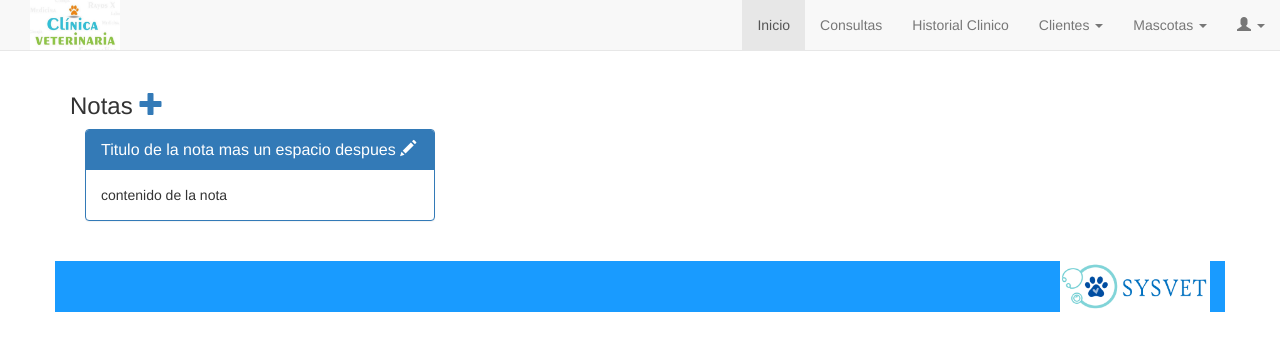
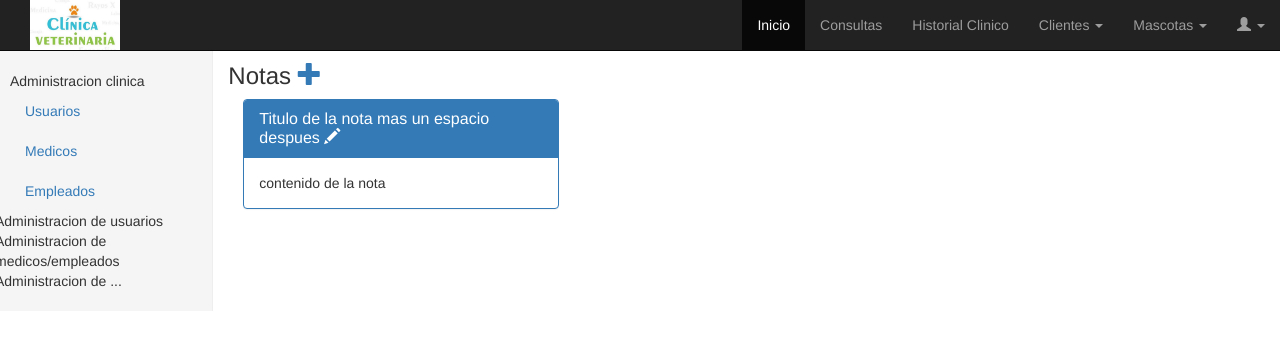
Before and after one commit to DevPython12/SYSVET, a PHP site: page /admin/index.html in a window 1280 px wide. Shown: the top 351 px of the page. Run offline with PHP 8.4, Linux system fonts and the light colour scheme.

Commit message:
actualizacion
creadas carpetas admin y usuario para sus respectivas necesidades, agregado nav a la derecha en administrador, modificacion de hoja de estilos para que funcione el nav y se vea 2/3, no se como desmadre el login pero lo arregle y no se que modifique

```diff
--- a/admin/index.html
+++ b/admin/index.html
@@ -6,10 +6,11 @@
     <meta name="viewport" content="width=device-width, initial-scale=1">
 	<link href="../bootstrap337/css/bootstrap.min.css" rel="stylesheet">
 	<link rel="stylesheet" href="../estilos1.css">
-	<title>Inicio</title>
+	<link rel="stylesheet" type="text/css" href="../bootstrap337/css/bootstrap.css">
+	<title>Panel Administrativo</title>
 </head>
 <body>
-	<nav class="navbar navbar-default navbar-fixed-top" role="navigation"><!--opciones de navegacion del navbar-->
+	<nav class="navbar navbar-inverse navbar-fixed-top" role="navigation"><!--opciones de navegacion del navbar-->
 		<div class="container-fluid">
             <div class="navbar-header"><!--navbar con el logo de la clinica-->
               <button type="button" class="navbar-toggle" data-toggle="collapse" data-target=".navbar-ex1-collapse">
@@ -61,12 +62,39 @@
             </div>
         </div>
     </nav>
-	<div class="container">
+	<div class="container-fluid">
       <div class="row">
-        <div class="col-md-12 col-xs-12">
+      <div class="col-sm-3 col-md-2 sidebar">
+      	<ul class="nav nav-sidebar">
+	      	<li class="espaciado">
+	      		Administracion clinica
+	      	</li>
+      		<li class="espaciado">
+      			<a href="">Usuarios</a>
+      		</li>
+      		<li class="espaciado">
+      			<a href="">Medicos</a>
+      		</li>
+      		<li class="espaciado">
+      			<a href="">Empleados</a>
+      		</li>
+      	</ul>
+      	<ul class="nav nav-sidebar">
+      		<li>
+      			Administracion de usuarios
+      		</li>
+      		<li>
+      			Administracion de medicos/empleados
+      		</li>
+      		<li>
+      			Administracion de ...
+      		</li>
+      	</ul>
+      </div><br>
+        <div class="col-sm-9 col-md-10 main">
         	<div class="tab-content" ><!--formularios de las opciones-->
               <div id="Inicio" class="tab-pane fade in active"><!--pagina de inicio, se usa para notas-->
-                <h3>Notas <a data-target="#NuevaNota" data-toggle="modal"><span class="glyphicon glyphicon-plus"></span></a></h3>
+                <h3 class="header">Notas <a data-target="#NuevaNota" data-toggle="modal"><span class="glyphicon glyphicon-plus"></span></a></h3>
                 <div class="col-xs-12 col-md-4 col-sm-4">
                 <div class="panel panel-primary">
 				  <div class="panel-heading">
@@ -446,13 +474,13 @@
         </div>
       </div>
     </div><br>
-    <div class="container"><!--logo sysvet e informacion de abajo-->
+    <!--<div class="container">
 		<div class="row">
     		<div class="col-xs-12 col-md-12 col-sm-12 fondonegro">
     			<img src="../logosysvetmod.png" width="150PX" alt="" align="right">
     		</div>
     	</div>
-    </div>
+    </div>--><!--logo sysvet e informacion de abajo-->
     <div class="modal fade" id="BuscarMascotayCliente" tabindex="-1" role="dialog" aria-labelledby="myModalLabel"><!-- Modal busca mascota para dar de baja o editar-->
 					  <div class="modal-dialog" role="document">
 					    <div class="modal-content">
--- a/estilos1.css
+++ b/estilos1.css
@@ -2,7 +2,11 @@
 	border-style: solid;
   	border-width: 5px;
   	border-color: #0D9CFF;
+  	border-top-right-radius: 10px;
  	border-radius: 10px;
+}
+.espaciado{
+	padding-left: 15px;
 }
 .navbar-brand-ext{
 	float:left;
@@ -17,3 +21,94 @@
 .fondonegro{
 	background-color:#199BFF;
 }
+/*
+ * Base structure
+ */
+/* Move down content because we have a fixed navbar that is 50px tall */
+body {
+  padding-top: 0px;
+}
+/*
+ * Global add-ons
+ */
+.sub-header {
+  padding-bottom: 10px;
+  border-bottom: 1px solid #eee;
+}
+/*
+ * Top navigation
+ * Hide default border to remove 1px line.
+ */
+.navbar-fixed-top {
+  border: 0;
+}
+/*
+ * Sidebar
+ */
+/* Hide for mobile, show later */
+.sidebar {
+  display: none;
+}
+@media (min-width: 768px) {
+  .sidebar {
+    position: fixed;
+    top: 51px;
+    bottom: 0;
+    left: 0;
+    z-index: 1000;
+    display: block;
+    padding: 20px;
+    overflow-x: hidden;
+    overflow-y: auto; /* Scrollable contents if viewport is shorter than content. */
+    background-color: #f5f5f5;
+    border-right: 1px solid #eee;
+  }
+}
+/* Sidebar navigation */
+.nav-sidebar {
+  margin-right: -21px; /* 20px padding + 1px border */
+  margin-bottom: 20px;
+  margin-left: -20px;
+}
+.nav-sidebar > li > a {
+  padding-right: 20px;
+  padding-left: 20px;
+}
+.nav-sidebar > .active > a,
+.nav-sidebar > .active > a:hover,
+.nav-sidebar > .active > a:focus {
+  color: #fff;
+  background-color: #428bca;
+}
+/*
+ * Main content
+ */
+.main {
+  padding: 20px;
+}
+@media (min-width: 768px) {
+  .main {
+    padding-right: 40px;
+    padding-left: 40px;
+  }
+}
+.main .page-header {
+  margin-top: 0;
+}
+/*
+ * Placeholder dashboard ideas
+ */
+.placeholders {
+  margin-bottom: 30px;
+  text-align: center;
+}
+.placeholders h4 {
+  margin-bottom: 0;
+}
+.placeholder {
+  margin-bottom: 20px;
+}
+.placeholder img {
+  display: inline-block;
+  border-radius: 50%;
+}
--- a/index.html
+++ b/index.html
@@ -6,11 +6,12 @@
     <meta name="viewport" content="width=device-width, initial-scale=1">
 	<link href="bootstrap337/css/bootstrap.min.css" rel="stylesheet">
 	<link rel="stylesheet" href="estilos1.css">
-	<title></title>
+	<title>Inicio de Sesion</title>
 </head>
 <body background="logosysvetpeque.jpg">
 	<div class="container">
 		<div class="row">
+		<br><br><br>
 		</div>
 		<div class="col-sm-4 col-md-4 fondoblanco"></div>
 		<div class="col-xs-12 col-sm-4 col-md-4 bordestodos fondoblanco">
@@ -32,7 +33,6 @@
 					<a href="admin/index.html"><button type="submit" class="btn btn-default" href="admin/index.html"><img src="huella.png" width="25" alt="Entrar"> Entrar</button></a>
 					<p><br></p>
 				</div>
-
 			</div>
 		</div>
 	</div>
--- a/usuario/index.html
+++ b/usuario/index.html
@@ -6,7 +6,7 @@
     <meta name="viewport" content="width=device-width, initial-scale=1">
 	<link href="../bootstrap337/css/bootstrap.min.css" rel="stylesheet">
 	<link rel="stylesheet" href="../estilos1.css">
-	<title>Inicio</title>
+	<title>Panel de Usuario</title>
 </head>
 <body>
 	<nav class="navbar navbar-default navbar-fixed-top" role="navigation"><!--opciones de navegacion del navbar-->
```
